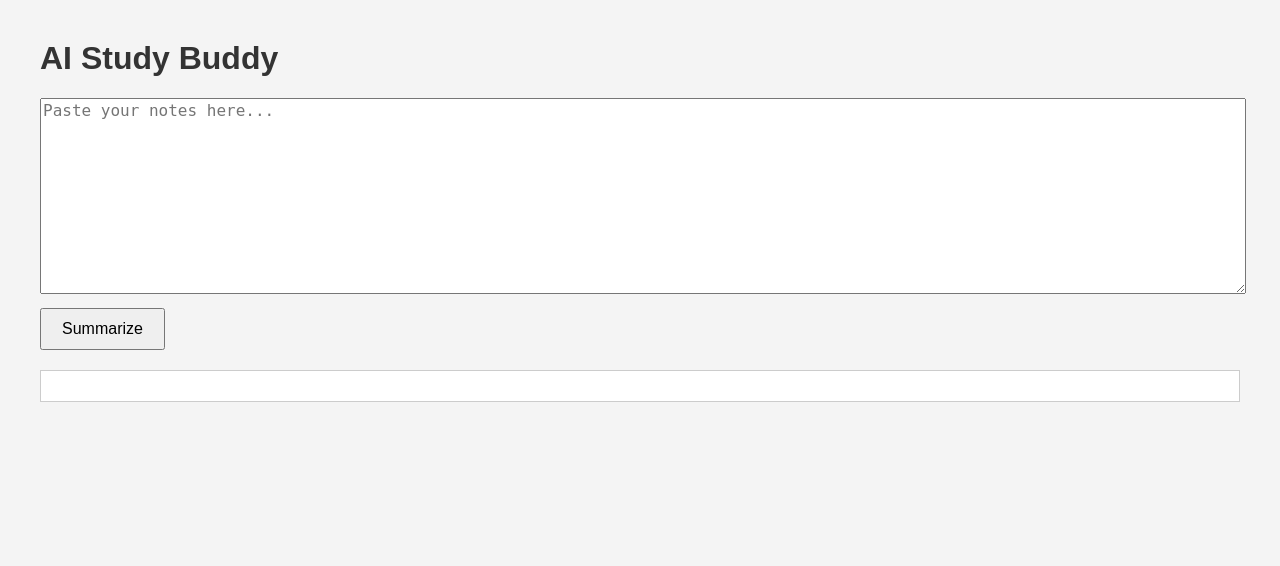
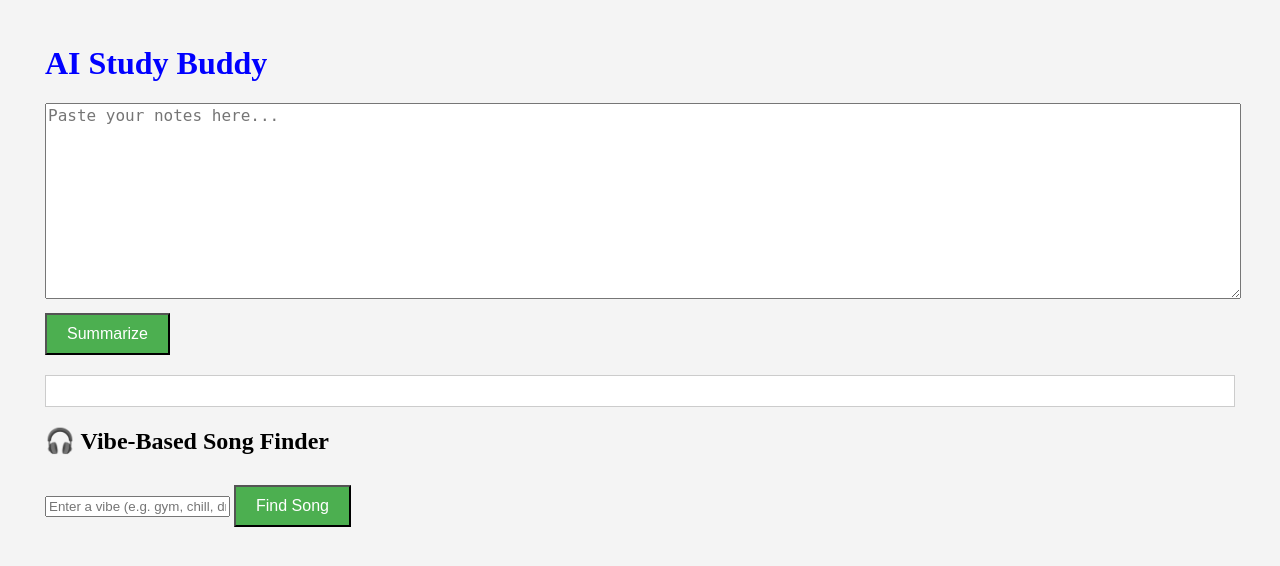
Before and after one commit to wgodderz/AI_API_Project, a Flask app: page / in a window 1280 px wide. Shown: the top 566 px of the page. Run offline with Flask 3, Linux system fonts and the light colour scheme.

Commit message:
Add Spotify song finder functionality and enforce text length requirement for summarization

```diff
--- a/app.py
+++ b/app.py
@@ -2,6 +2,9 @@ from flask import Flask, render_template, request, jsonify
 import requests
 import os
 from dotenv import load_dotenv
+import base64
+import time
+
 
 load_dotenv()
 
@@ -12,7 +15,8 @@ load_dotenv()
 #requests allows pythons to send HTTP requests
 
 app = Flask(__name__) # Create a Flask application instance , also tells flask this is the main file
-
+spotify_token = None #access token for Spotify API
+spotify_token_expiry = 0 #timestamp for when the Spotify token expires
 API_URL = "https://api-inference.huggingface.co/models/facebook/bart-large-cnn" #API endpoint for summarization model
 HEADERS = {"Authorization": f"Bearer {os.getenv('HUGGINGFACE_TOKEN')}"} # adds your API token to the request header (basicly saying Hey Hugging Face, Here's my API key)
 
@@ -23,6 +27,9 @@ def home():
 @app.route("/summarize", methods=["POST"]) #this route runs when the brower sends a POST request to /summarize (user hits submit)
 def summarize():
     input_text = request.form["text"] #gets the text that the user entered in the form on the website
+    word_count = len(input_text.split())
+    if word_count < 300:
+        return jsonify({"error": "Text must be at least 300 words for summarization."})
 
     payload = { # data that is sent to hugging face API
         "inputs": input_text,
@@ -37,5 +44,55 @@ def summarize():
     except Exception as e: #catches any errors
         return jsonify({"error": str(e)}) #return error to the browser as JSON
 
+def get_spotify_token(): # Function to fetch Spotify API access token
+    global spotify_token, spotify_token_expiry #lets function modify global variables
+
+    if spotify_token and time.time() < spotify_token_expiry: # If token is still valid, return it
+        return spotify_token
+
+    client_id = os.getenv("SPOTIFY_CLIENT_ID") #gets client id from .env
+    client_secret = os.getenv("SPOTIFY_CLIENT_SECRET") #gets client secret from .env
+    auth_header = base64.b64encode(f"{client_id}:{client_secret}".encode()).decode() #base64 is an encoder) combines client id and secret and encodes it has to do this for spotify
+
+    response = requests.post( #sends a POSt to spotify
+        "https://accounts.spotify.com/api/token",
+        data={"grant_type": "client_credentials"},
+        headers={
+            "Authorization": f"Basic {auth_header}",
+            "Content-Type": "application/x-www-form-urlencoded"
+        }
+    )
+
+    data = response.json() #parses the response
+    spotify_token = data["access_token"] #store the token so we can reuse it
+    spotify_token_expiry = time.time() + data["expires_in"] - 60 #calculates when token will expire (subtracts 60 seconds to be safe)
+    return spotify_token #returns the token
+
+@app.route("/get_song", methods=["POST"]) #defines rounte for get song
+def get_song():
+    user_input = request.form["vibe"] #gets the user input from the form on the website
+    token = get_spotify_token() #gets a athorization token from Spotify
+
+    headers = {"Authorization": f"Bearer {token}"} #adds the token to the header
+    params = {"q": user_input, "type": "track", "limit": 1} #runs a query to search for a song based on user input only returns one
+
+    r = requests.get("https://api.spotify.com/v1/search", headers=headers, params=params) #sends a get request to Spotify API to search for a song
+    data = r.json() #parses the response from Spotify API
+
+    try:
+        track = data["tracks"]["items"][0] #gets the first track from the response
+        track_url = track["external_urls"]["spotify"] #gets url to the song
+        track_name = track["name"] #gets the name of the song
+        artist = track["artists"][0]["name"] #gets the name of the artist
+
+        return jsonify({ #sends info back to the index.html file as json
+            "url": track_url,
+            "name": track_name,
+            "artist": artist
+        })
+    except Exception as e: #catches any errors that occur if no song is found
+        print("Error:", e)
+        return jsonify({"error": "No results found."})
+
 if __name__ == "__main__": #calls main
     app.run(debug=True, host="0.0.0.0") #starts the flask server
--- a/static/style.css
+++ b/static/style.css
@@ -1,16 +1,18 @@
 body {
-    font-family: Arial, sans-serif;
-    margin: 40px;
+    font-family: 'Times New Roman', Times, serif, sans-serif;
+    margin: 45px;
     background-color: #f4f4f4;
 }
 h1 {
-    color: #333;
+    color: blue;
 }
 textarea {
     width: 100%;
     font-size: 16px;
 }
 button {
+    background-color: #4CAF50; /* Green */
+    color: white;
     margin-top: 10px;
     padding: 10px 20px;
     font-size: 16px;
--- a/templates/index.html
+++ b/templates/index.html
@@ -11,7 +11,12 @@
         <button type="submit">Summarize</button> <!-- button to submit the form -->
     </form> <!-- end of form -->
     <div id="output"></div> <!-- empty box where error or summary will be-->
-
+    <h2>🎧 Vibe-Based Song Finder</h2>
+    <form id="vibe-form" method="post">
+        <input type="text" name="vibe" placeholder="Enter a vibe (e.g. gym, chill, drake)" />
+        <button type="submit">Find Song</button>
+    </form>
+    <div id="playlist-result"></div>
     <script> //start ther JavaScript code
     document.getElementById("text-form").addEventListener("submit", async function(e) { // listens for the form submission
         e.preventDefault(); //stops form from doing defult action of reloadig the page
@@ -23,6 +28,27 @@
         const result = await response.json(); //converts the response from JSON format to regular JavaScript object
         document.getElementById("output").innerText = result.summary || result.error; //displays the summary or error in the output div line 13
     });
+
+    document.getElementById("vibe-form").addEventListener("submit", async function(e) { //listens for the vibe form submission
+        e.preventDefault(); //stops form from doing default action of reloading the page
+        const formData = new FormData(this); //create a formdata object from the vibe form
+        const res = await fetch("/get_song", { //send form data to flask backend
+            method: "POST",
+            body: formData
+        });
+        const data = await res.json(); //convert the response from JSON format
+        const container = document.getElementById("playlist-result"); //get the div where we'll display result
+
+        if (data.url) { //check if the response contains a URL
+            const trackId = data.url.split("/track/").pop().split("?")[0]; //get the track ID from the URL
+            container.innerHTML = `
+                <p>🎵 ${data.name} by ${data.artist}</p>
+                <iframe style="border-radius:12px" src="https://open.spotify.com/embed/track/${trackId}" width="100%" height="152" frameBorder="0" allow="autoplay; clipboard-write; encrypted-media; fullscreen; picture-in-picture"></iframe>
+            `;
+        } else {
+            container.textContent = data.error; //show error if no song found
+        }
+    });
 </script>
 </body>
 </html>
```
Lines whose indentation alone changed are shown as unchanged.
